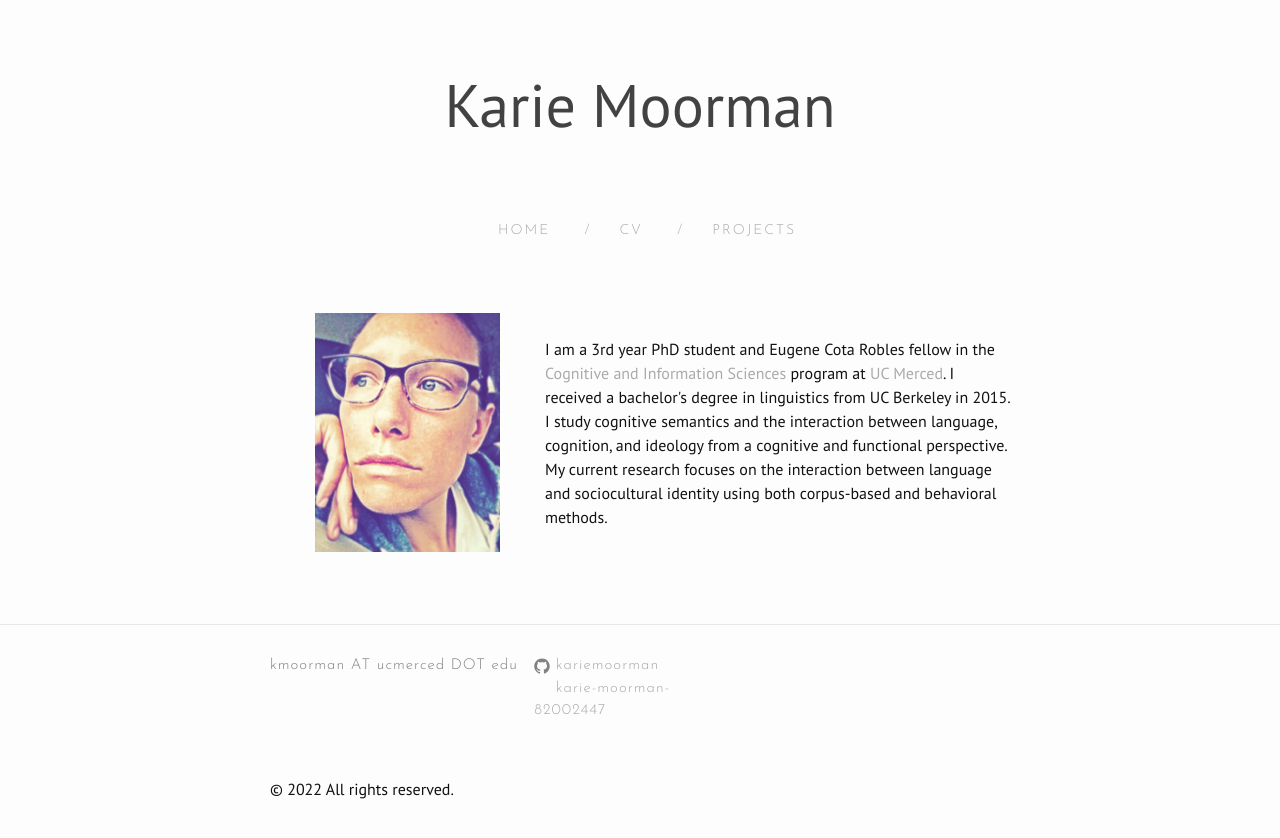
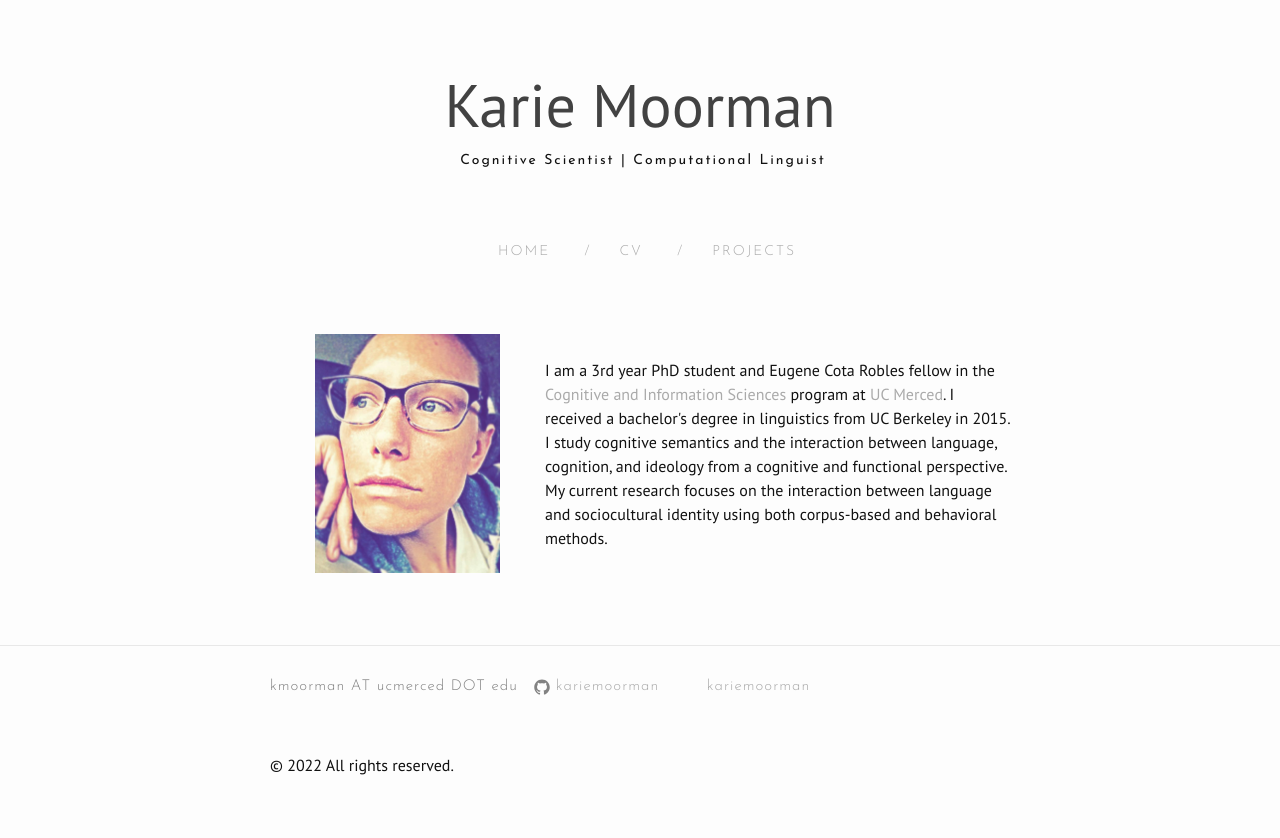
Before and after one commit to kariemoorman/kariemoorman.github.io, a Jekyll site: the page built from index.html, in a window 1280 px wide. Shown: the top 838 px of the page. Built offline with Jekyll 4.4.1, drawn with Linux system fonts in a browser that asks for light colours; nearby versions of some CDN libraries; the list of posts is cut into pages by our own code.

Commit message:
fix links

```diff
--- a/_config.yml
+++ b/_config.yml
@@ -8,7 +8,7 @@
 # Site settings
 title: karie moorman
 #email: kmoorman AT ucmerced DOT edu
-#description: The Liberal Jekyll Theme
+description: Cognitive Scientist | Computational Linguist
 baseurl: "" # the subpath of your site, e.g. /blog
 url: "http://kariemoorman.github.io" # the base hostname & protocol for your site
 linkedin_username: karie-moorman-82002447
--- a/_includes/footer.html
+++ b/_includes/footer.html
@@ -2,7 +2,7 @@
 
   <div class="wrapper">
 
-    <!--<h2 class="footer-heading small-site-title">{{ site.title }}</h2>-->
+   <!--  <h2 class="footer-heading small-site-title">{{ site.title }}</h2> -->
 
     <div class="footer-col-wrapper">
       <div class="footer-col footer-col-1">
@@ -18,17 +18,22 @@
           </li>
           {% endif %}
 
-          {% if site.linkedin_username %}
+          <!--{% if site.linkedin_username %}
           <li>
             {% include icon-linkedin.html username=site.linkedin_username %}
+          </li>
+          {% endif %} -->
+        </ul>
+      </div>
+      <div class="footer-col footer-col-3 footer-content">
+        <ul class="social-media-list">
+        {% if site.linkedin_username %}
+          <li>
+            {% include icon-linkedin.html username=site.github_username %}
           </li>
           {% endif %}
         </ul>
       </div>
-      <div class="footer-col footer-col-3 site-description">
-        <p>{{ site.description }}</p>
-      </div>
-
     </div>
       <br>
       <p> © 2022 All rights reserved.</p>
```
